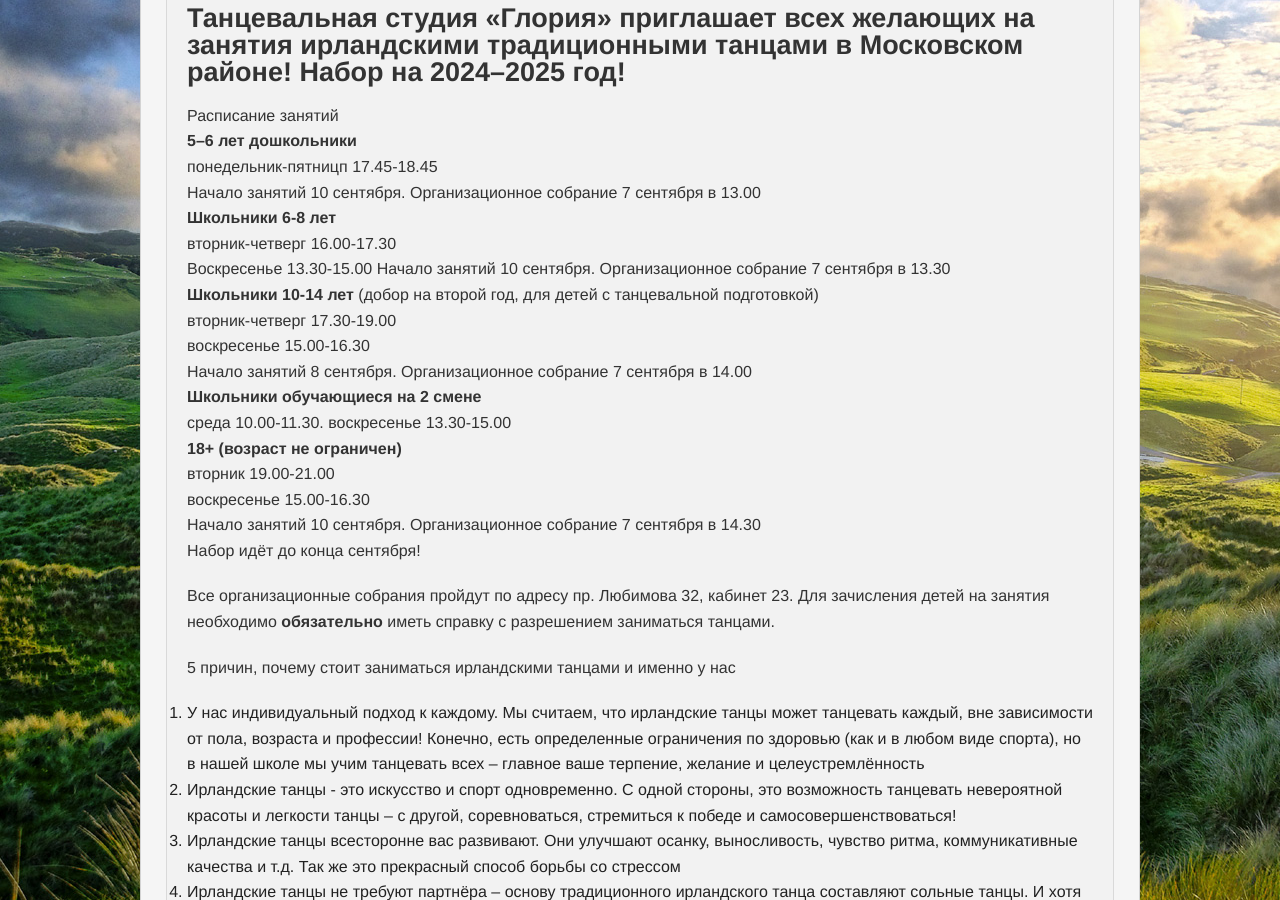
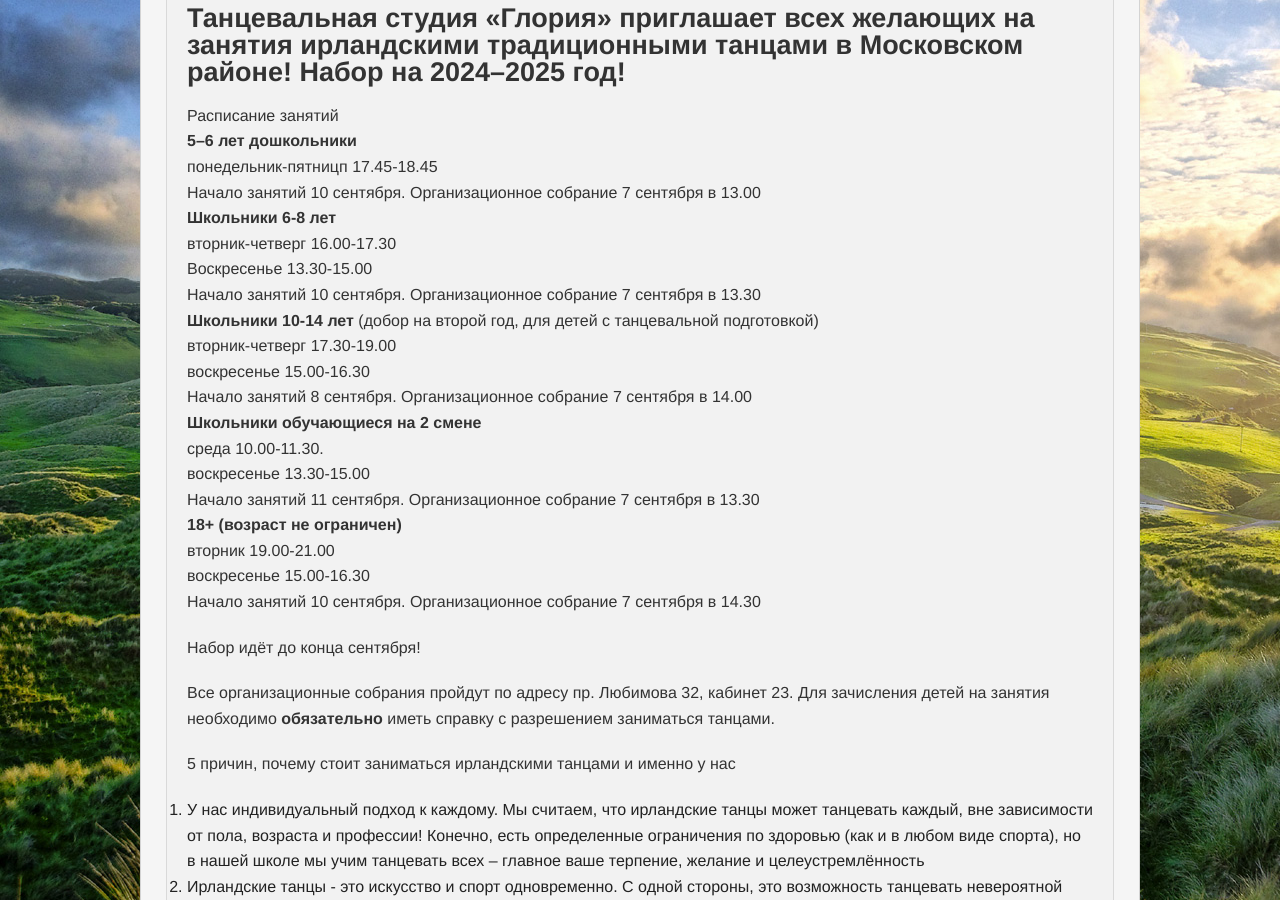
Before and after one commit to gloria-studio/gloria-studio.github.io, a Jekyll site: the page built from _posts/2015-08-26-we-recruit-studens.md, in a window 1280 px wide and 900 px high, scrolled down 386 px. Built offline with Jekyll 4.4.1, drawn with Linux system fonts in a browser that asks for light colours.

Commit message:
Update 2015-08-26-we-recruit-studens.md

```diff
--- a/_posts/2015-08-26-we-recruit-studens.md
+++ b/_posts/2015-08-26-we-recruit-studens.md
@@ -23,11 +23,14 @@
 воскресенье 15.00-16.30
 Начало занятий 8 сентября. Организационное собрание 7 сентября в 14.00
 **Школьники обучающиеся на 2 смене**
-среда 10.00-11.30. воскресенье 13.30-15.00
+среда 10.00-11.30.
+воскресенье 13.30-15.00
+Начало занятий 11 сентября. Организационное собрание 7 сентября в 13.30
 **18+ (возраст не ограничен)**
 вторник 19.00-21.00
 воскресенье 15.00-16.30
 Начало занятий 10 сентября. Организационное собрание 7 сентября в 14.30
+
 Набор идёт до конца сентября!
 
 Все организационные собрания пройдут по адресу пр. Любимова 32, кабинет 23. Для зачисления детей на занятия необходимо **обязательно** иметь справку с разрешением заниматься танцами.
```
